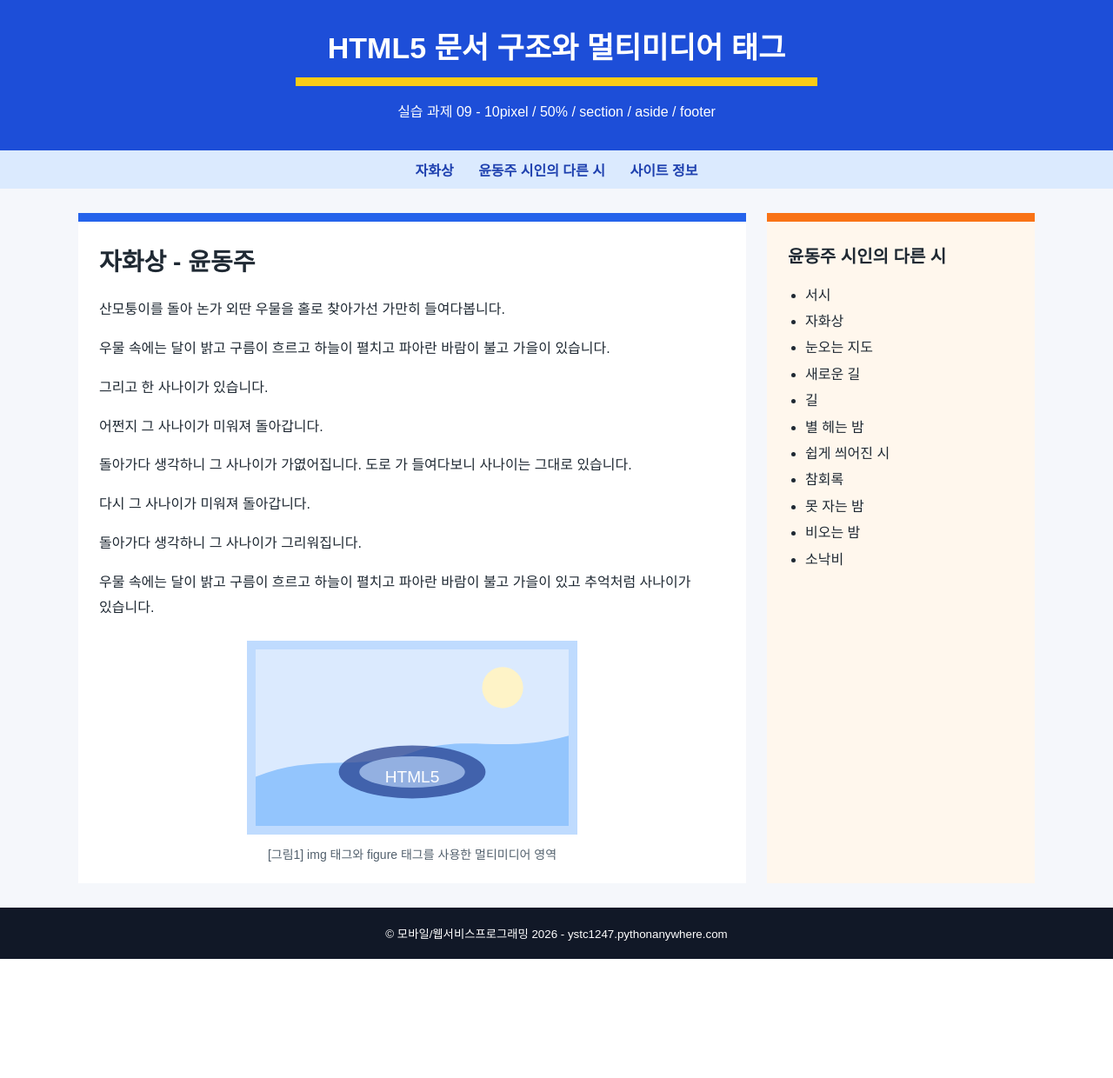
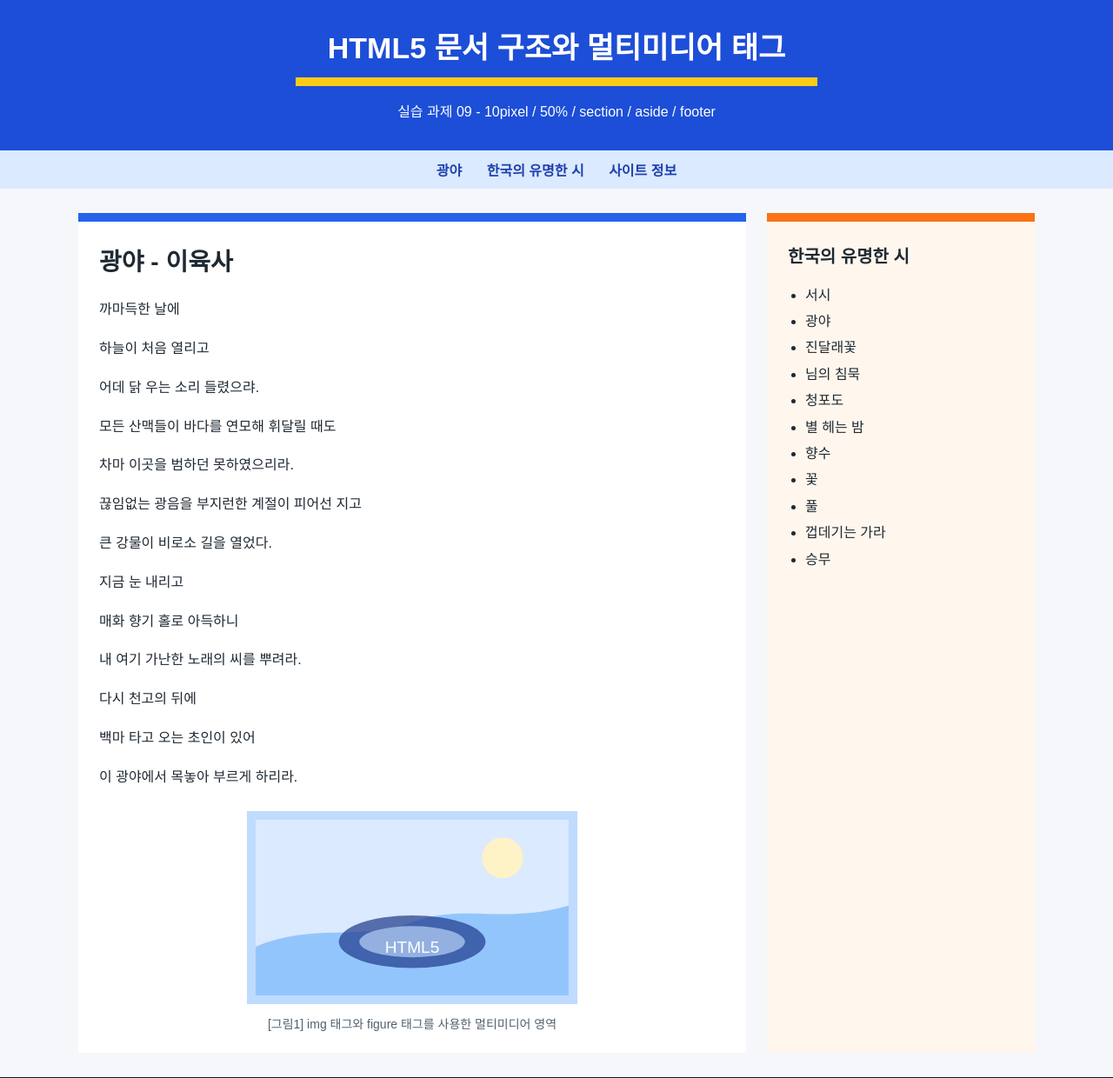
Before and after one commit to ysbc1247/mobweb, a Django app: page / in a window 1280 px wide. Shown: the top 1240 px of the page at 87% size. Before the commit the page ends 1103 px from the top, so only its background shows below. Run offline with Django 4.2, Linux system fonts and the light colour scheme.

Commit message:
Switch HTML5 assignment poem to Gwangya

```diff
--- a/blog/templates/blog/assignment09.html
+++ b/blog/templates/blog/assignment09.html
@@ -137,23 +137,28 @@
     </header>
 
     <nav>
-        <a href="#poem">자화상</a>
-        <a href="#poems">윤동주 시인의 다른 시</a>
+        <a href="#poem">광야</a>
+        <a href="#poems">한국의 유명한 시</a>
         <a href="#footer">사이트 정보</a>
     </nav>
 
     <main>
         <section id="poem">
             <article>
-                <h2>자화상 - 윤동주</h2>
-                <p>산모퉁이를 돌아 논가 외딴 우물을 홀로 찾아가선 가만히 들여다봅니다.</p>
-                <p>우물 속에는 달이 밝고 구름이 흐르고 하늘이 펼치고 파아란 바람이 불고 가을이 있습니다.</p>
-                <p>그리고 한 사나이가 있습니다.</p>
-                <p>어쩐지 그 사나이가 미워져 돌아갑니다.</p>
-                <p>돌아가다 생각하니 그 사나이가 가엾어집니다. 도로 가 들여다보니 사나이는 그대로 있습니다.</p>
-                <p>다시 그 사나이가 미워져 돌아갑니다.</p>
-                <p>돌아가다 생각하니 그 사나이가 그리워집니다.</p>
-                <p>우물 속에는 달이 밝고 구름이 흐르고 하늘이 펼치고 파아란 바람이 불고 가을이 있고 추억처럼 사나이가 있습니다.</p>
+                <h2>광야 - 이육사</h2>
+                <p>까마득한 날에</p>
+                <p>하늘이 처음 열리고</p>
+                <p>어데 닭 우는 소리 들렸으랴.</p>
+                <p>모든 산맥들이 바다를 연모해 휘달릴 때도</p>
+                <p>차마 이곳을 범하던 못하였으리라.</p>
+                <p>끊임없는 광음을 부지런한 계절이 피어선 지고</p>
+                <p>큰 강물이 비로소 길을 열었다.</p>
+                <p>지금 눈 내리고</p>
+                <p>매화 향기 홀로 아득하니</p>
+                <p>내 여기 가난한 노래의 씨를 뿌려라.</p>
+                <p>다시 천고의 뒤에</p>
+                <p>백마 타고 오는 초인이 있어</p>
+                <p>이 광야에서 목놓아 부르게 하리라.</p>
 
                 <figure>
                     <img
@@ -165,19 +170,19 @@
         </section>
 
         <aside id="poems">
-            <h2>윤동주 시인의 다른 시</h2>
+            <h2>한국의 유명한 시</h2>
             <ul>
                 <li>서시</li>
-                <li>자화상</li>
-                <li>눈오는 지도</li>
-                <li>새로운 길</li>
-                <li>길</li>
+                <li>광야</li>
+                <li>진달래꽃</li>
+                <li>님의 침묵</li>
+                <li>청포도</li>
                 <li>별 헤는 밤</li>
-                <li>쉽게 씌어진 시</li>
-                <li>참회록</li>
-                <li>못 자는 밤</li>
-                <li>비오는 밤</li>
-                <li>소낙비</li>
+                <li>향수</li>
+                <li>꽃</li>
+                <li>풀</li>
+                <li>껍데기는 가라</li>
+                <li>승무</li>
             </ul>
         </aside>
     </main>
--- a/blog/tests.py
+++ b/blog/tests.py
@@ -8,7 +8,7 @@ class PostListViewTests(TestCase):
 
         self.assertEqual(response.status_code, 200)
         self.assertContains(response, '실습 과제 09')
-        self.assertContains(response, '자화상 - 윤동주')
+        self.assertContains(response, '광야 - 이육사')
         self.assertContains(response, 'section / aside / footer')
 
     def test_post_list_renders_custom_template(self):
```
Also changed, not shown: 1 other file.
